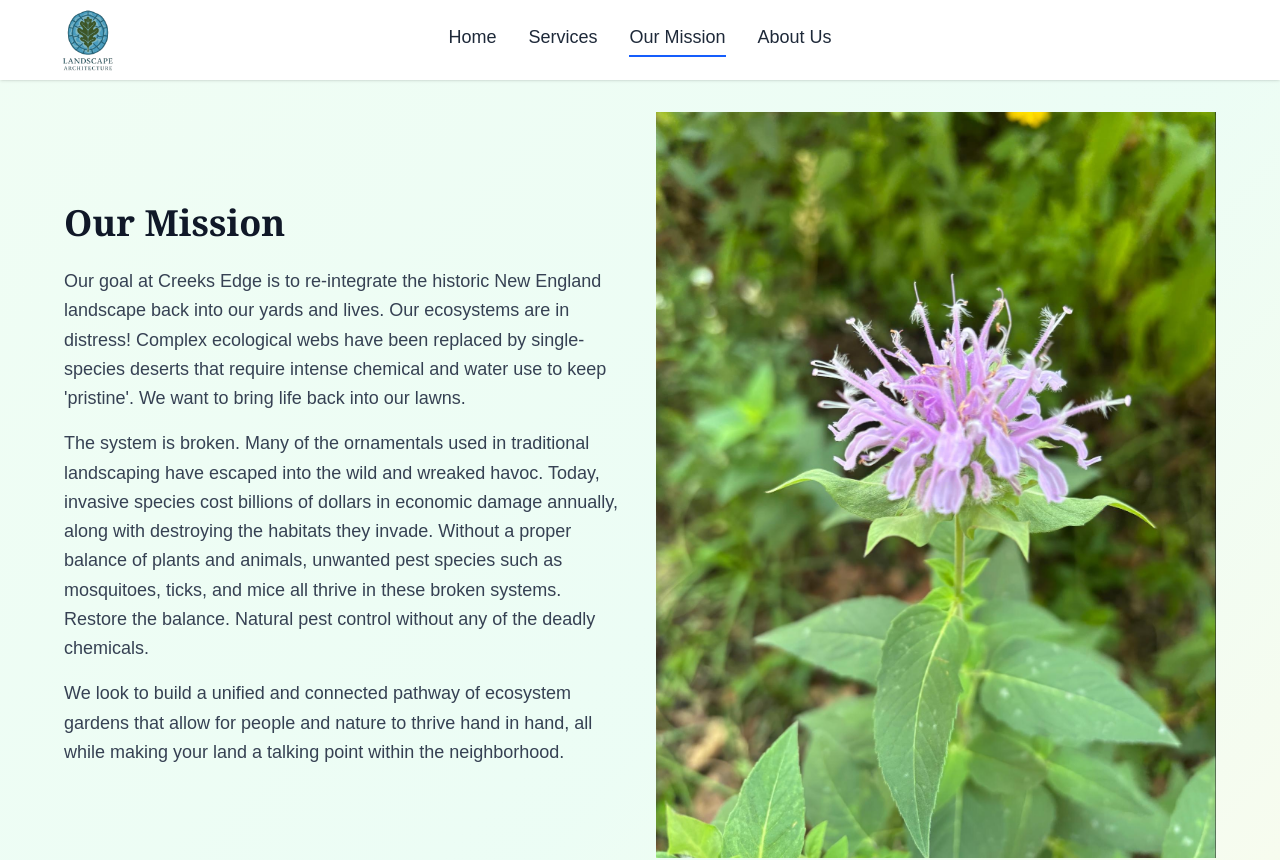
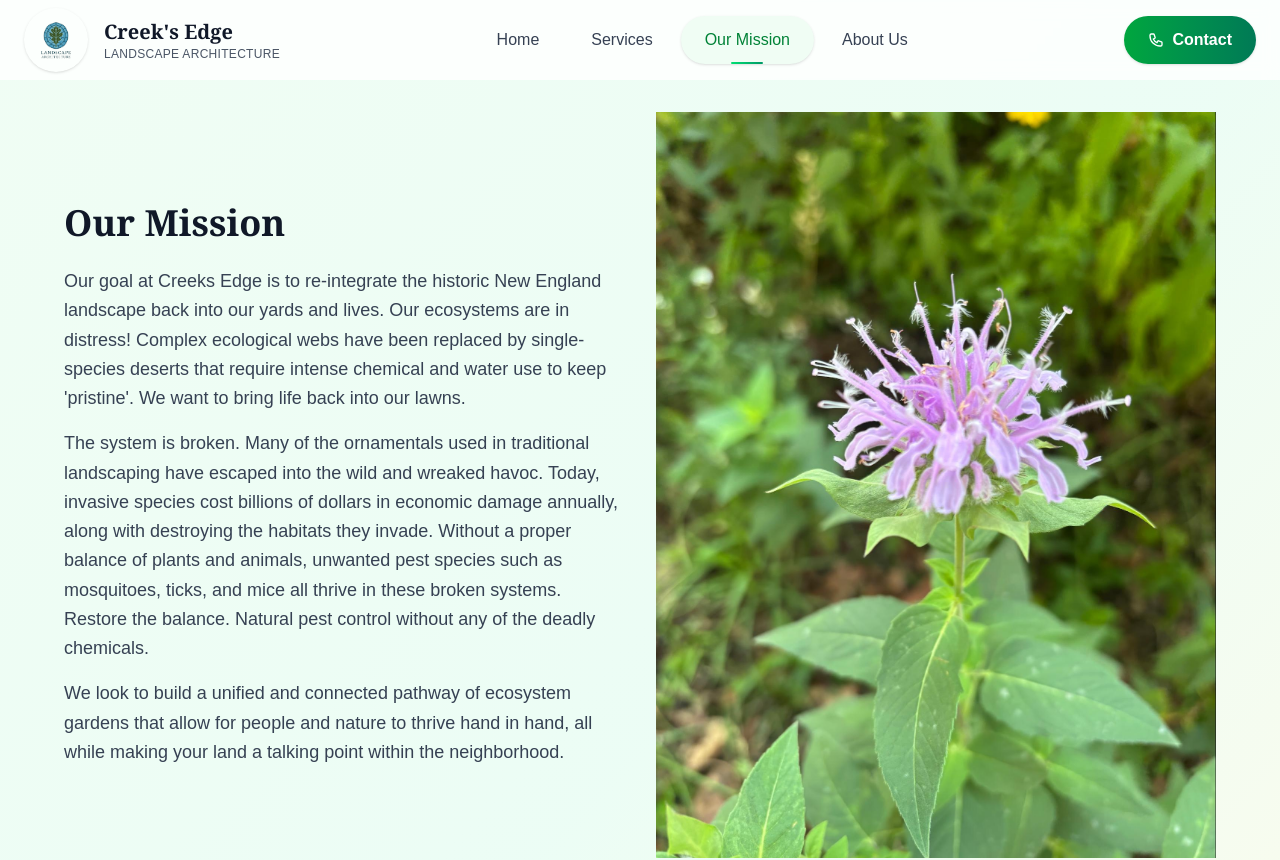
Before and after one commit to Rorozco11/CreeksEdge, a Next.js app in the folder creeksedgeapp/: page /mission in a window 1280 px wide. Shown: the top 860 px of the page. Built offline with nearby package versions, Linux system fonts and the light colour scheme.

Commit message:
Complete redesign looks amazing

```diff
--- a/creeksedgeapp/src/app/components/navbar.tsx
+++ b/creeksedgeapp/src/app/components/navbar.tsx
@@ -8,6 +8,7 @@ import { usePathname } from 'next/navigation';
 const Navbar = () => {
   const pathname = usePathname();
   const [activeLink, setActiveLink] = useState('Home');
+  const [isScrolled, setIsScrolled] = useState(false);
 
   useEffect(() => {
     // Set active link based on current pathname
@@ -15,6 +16,14 @@ const Navbar = () => {
     if (currentLink) {
       setActiveLink(currentLink.name);
     }
+
+    // Handle scroll effect
+    const handleScroll = () => {
+      setIsScrolled(window.scrollY > 20);
+    };
+
+    window.addEventListener('scroll', handleScroll);
+    return () => window.removeEventListener('scroll', handleScroll);
   }, [pathname]);
 
   const navLinks = [
@@ -25,47 +34,71 @@ const Navbar = () => {
   ];
 
   return (
-    <nav className="bg-white shadow-sm fixed top-0 left-0 w-full z-50">
-      <div className="px-4 sm:px-6 lg:px-8">
-        <div className="relative flex items-center justify-center h-20">
-          {/* Logo and Company Name - Positioned to the left */}
-          <div className="absolute left-4 flex items-center space-x-4">
-            {/* Circular Logo */}
-            <div className="relative">
-              <div className=" flex items-center justify-center">
-                {/* Company Name */}
-                  <Image
-                    src="/images/logo.png"
-                    alt="Creek's Edge Logo"
-                    width={80}
-                    height={80}
-                    className="mix-blend-multiply"
-                  />
-                </div>
+    <nav className={`fixed top-0 left-0 w-full z-50 transition-all duration-300 ${
+      isScrolled
+        ? 'bg-white/95 backdrop-blur-md shadow-lg border-b border-gray-100'
+        : 'bg-white/80 backdrop-blur-sm'
+    }`}>
+      <div className="max-w-7xl mx-auto px-6">
+        <div className="flex items-center justify-between h-20">
+
+          {/* Logo Section */}
+          <div className="flex items-center space-x-4">
+            <div className="relative group">
+              <div className="w-16 h-16 bg-gradient-to-br rounded-full flex items-center justify-center shadow-sm group-hover:shadow-md transition-shadow duration-300">
+                <Image
+                  src="/images/logo.png"
+                  alt="Creek's Edge Logo"
+                  width={48}
+                  height={48}
+                  className="object-contain mix-blend-multiply"
+                />
               </div>
+              <div className="absolute inset-0 bg-gradient-to-br from-green-400/20 to-emerald-600/20 rounded-full opacity-0 group-hover:opacity-100 transition-opacity duration-300"></div>
+            </div>
+            <div className="hidden sm:block">
+              <h1 className="text-xl font-bold text-gray-900 font-serif">Creek's Edge</h1>
+              <p className="text-xs text-gray-600 font-medium tracking-wide">LANDSCAPE ARCHITECTURE</p>
+            </div>
           </div>
 
-          {/* Navigation Links - Centered */}
-          <div className="hidden md:flex space-x-8">
+          {/* Navigation Links */}
+          <div className="hidden md:flex items-center space-x-1">
             {navLinks.map((link) => (
               <Link
                 key={link.name}
                 href={link.href}
-                className={`text-gray-800 font-medium text-lg transition-colors duration-200 hover:text-blue-600 ${
+                className={`relative px-6 py-3 rounded-full font-medium text-gray-700 transition-all duration-300 hover:text-green-700 hover:bg-green-50 ${
                   activeLink === link.name
-                    ? 'text-blue-600 border-b-2 border-blue-600 pb-1'
+                    ? 'text-green-700 bg-green-50 shadow-sm'
                     : ''
                 }`}
               >
                 {link.name}
+                {activeLink === link.name && (
+                  <div className="absolute bottom-0 left-1/2 transform -translate-x-1/2 w-8 h-0.5 bg-gradient-to-r from-green-400 to-emerald-600 rounded-full"></div>
+                )}
               </Link>
             ))}
           </div>
 
-          {/* Mobile menu button - Positioned to the right */}
-          <div className="absolute right-4 md:hidden">
-            <button className="text-gray-800 hover:text-blue-600">
-              <svg className="w-6 h-6" fill="none" stroke="currentColor" viewBox="0 0 24 24">
+          {/* Contact Button */}
+          <div className="hidden lg:block">
+            <a
+              href="tel:203-848-0296"
+              className="inline-flex items-center px-6 py-3 bg-gradient-to-r from-green-600 to-emerald-700 text-white font-semibold rounded-full shadow-sm hover:shadow-lg transform transition-all duration-300 hover:scale-105"
+            >
+              <svg className="w-4 h-4 mr-2" fill="none" stroke="currentColor" viewBox="0 0 24 24">
+                <path strokeLinecap="round" strokeLinejoin="round" strokeWidth={2} d="M3 5a2 2 0 012-2h3.28a1 1 0 01.948.684l1.498 4.493a1 1 0 01-.502 1.21l-2.257 1.13a11.042 11.042 0 005.516 5.516l1.13-2.257a1 1 0 011.21-.502l4.493 1.498a1 1 0 01.684.949V19a2 2 0 01-2 2h-1C9.716 21 3 14.284 3 6V5z" />
+              </svg>
+              Contact
+            </a>
+          </div>
+
+          {/* Mobile Menu Button */}
+          <div className="md:hidden">
+            <button className="p-2 rounded-full bg-gray-50 hover:bg-gray-100 transition-colors duration-200">
+              <svg className="w-6 h-6 text-gray-700" fill="none" stroke="currentColor" viewBox="0 0 24 24">
                 <path strokeLinecap="round" strokeLinejoin="round" strokeWidth={2} d="M4 6h16M4 12h16M4 18h16" />
               </svg>
             </button>
```
